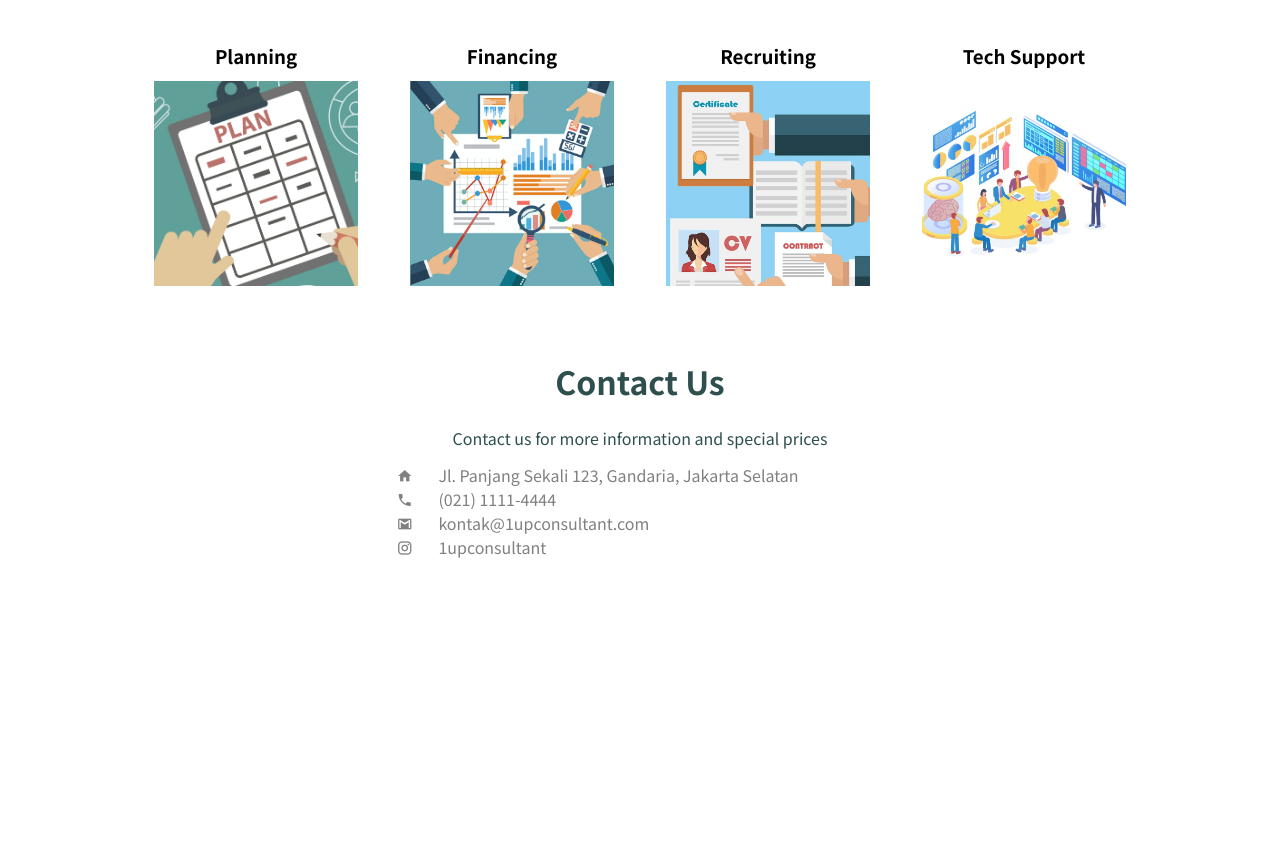
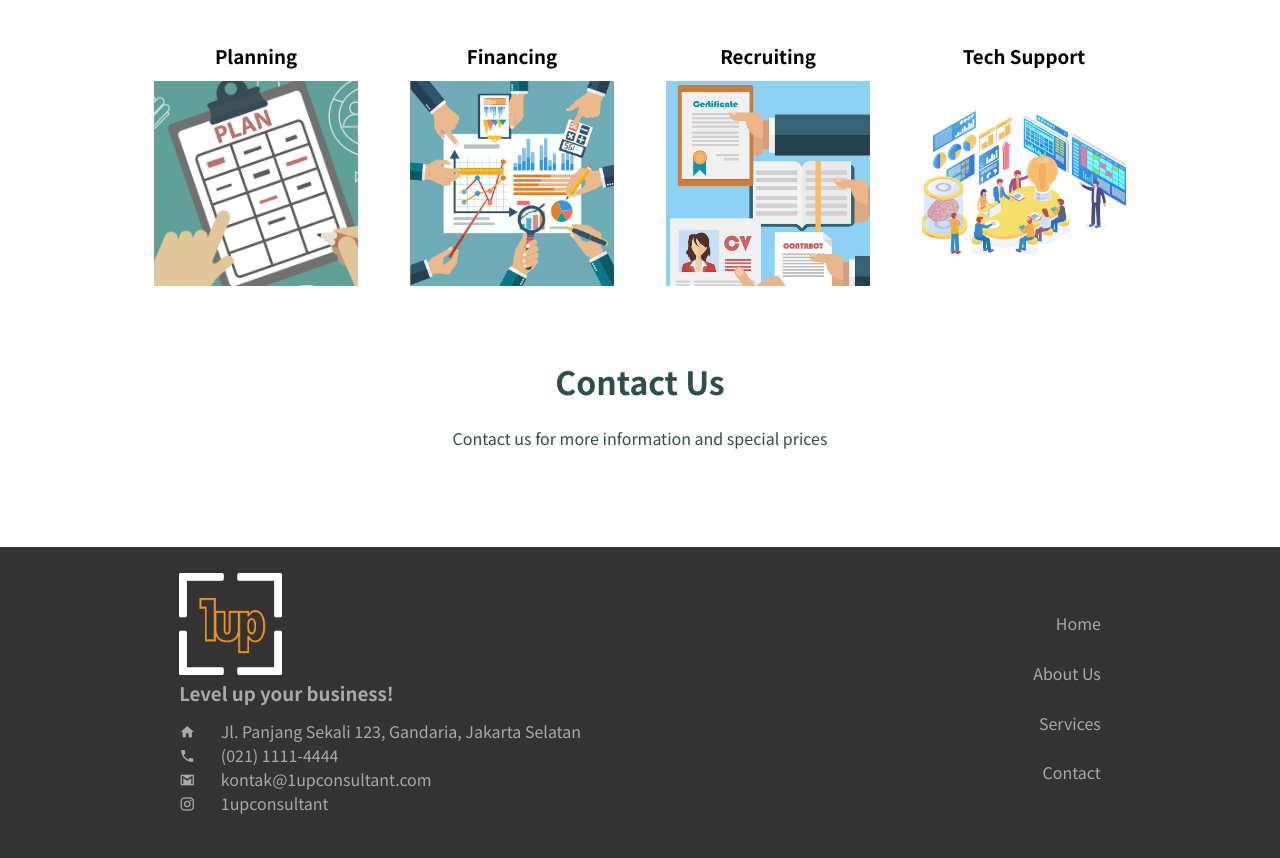
Before and after one commit to khoztec/project-F56, a plain HTML site: page index.html in a window 1280 px wide. Shown: the part 632-1490 px from the top of the page. Before the commit the page ends 1271 px from the top, so only its background shows below. Drawn offline with Linux system fonts and the light colour scheme.

Commit message:
footer + header

```diff
--- a/index.html
+++ b/index.html
@@ -13,23 +13,23 @@
     <header>
         <div class="container">
             <div class="header-left">
-                <img class="logo" src="https://prog-8.com/images/html/advanced/main_logo.png">
+                <img class="logo" src="./static/1up.png">
             </div>
             <span class="fa fa-bars menu-icon"></span>
             <div class="header-right">
                 <a href="#">Home</a>
-                <a href="#">About Us</a>
-                <a href="#">Services</a>
-                <a href="#">Client</a>
-                <a href="#">Contact Us</a>
+                <a href="#about">About Us</a>
+                <a href="#service">Services</a>
+                <a href="#client">Client</a>
+                <a href="#contact">Contact Us</a>
             </div>
         </div>
     </header>
-    <div class="top-wrapper">
+    <div class="top-wrapper" id="header">
             <h1>1UP CONSULTANTS</h1>
             <h3>Level up your business, one stage at a time</h3>
     </div>
-    <div class="service-wrapper">
+    <div class="service-wrapper" id="service">
         <div class="container">
             <div class="service-heading">
                 <h1>Our Services</h1>
@@ -87,23 +87,42 @@
             <h1>Contact Us</h1>
             <p>Contact us for more information and special prices</p>
             <div class="contact-section">
-                <div class="contact-item">
-                    <p><span class="mdi mdi-home"></span>Jl. Panjang Sekali 123, Gandaria, Jakarta Selatan</p>
-                </div>
-                <div class="contact-item">
-                    <p><span class="mdi mdi-phone"></span>(021) 1111-4444</p>
-                </div>
-                <div class="contact-item">
-                    <p><span class="mdi mdi-gmail"></span>kontak@1upconsultant.com</p>
-                </div>
-                <div class="contact-item">
-                    <p><span class="mdi mdi-instagram"></span>1upconsultant</p>
-                </div>
+
             </div>
             <div class="contact-section">
 
             </div>
         </div>
     </div>
+    <footer id="bottom">
+        <div class="container">
+            <div class="footer-content">
+                <img src="./static/1up-2.png" alt="">
+                <h3>Level up your business!</h3>
+                <div class="footer-contact">
+                    <p><span class="mdi mdi-home"></span>Jl. Panjang Sekali 123, Gandaria, Jakarta Selatan</p>
+                    <p><span class="mdi mdi-phone"></span>(021) 1111-4444</p>
+                    <p><span class="mdi mdi-gmail"></span>kontak@1upconsultant.com</p>
+                    <p><span class="mdi mdi-instagram"></span>1upconsultant</p>
+                </div>
+            </div>
+            <div class="footer-content">
+                <div class="footer-list">
+                    <a href="#header">
+                        <p>Home</p>
+                    </a>
+                    <a href="#about">
+                        <p>About Us</p>
+                    </a>
+                    <a href="#service">
+                        <p>Services</p>
+                    </a>
+                    <a href="#contact">
+                        <p>Contact</p>
+                    </a>
+                </div>
+            </div>
+        </div>
+    </footer>
 </body>
 </html>
--- a/stylesheet.css
+++ b/stylesheet.css
@@ -20,9 +20,10 @@ h4, h5, p, a {
 header {
     height: 65px;
     width: 100%;
-    background-color: rgba(34, 49, 52, 0.9);
+    background-color: rgba(255, 255, 255, 0.9);
     position :fixed;
     top: 0;
+    z-index: 10;
 }
 
 .container {
@@ -35,6 +36,10 @@ header {
     float: left;
 }
 
+.header-left img {
+    max-width: 2vw;
+}
+
 .header-right {
     float: right;
     margin-right: -25px;
@@ -43,9 +48,10 @@ header {
 .header-right a {
     line-height: 65px;
     padding: 0 25px;
-    color: white;
+    color: rgb(1, 39, 65);
     display: block;
     float: left;
+    text-decoration: none;
     transition: all 0.5s;
 }
 
@@ -90,6 +96,7 @@ header {
   }
 
 /* Services */
+
 .service-wrapper {
     margin: 3vw 0;
 }
@@ -167,13 +174,61 @@ header {
     display: inline-block;
 }
 
-.contact-item {
-    color: gray;
-    text-align: left;
+
+
+/* Footer */
+
+footer {
+    background-color: rgb(51, 51, 51);
+    padding: 1vw 3vw;
+    width: 100%;
+    height: auto;
+    color: darkgrey;
 }
 
+footer .container {
+    display: inline-block;
+}
 
+.footer-content {
+    width: 50%;
+    float: left;
+    padding: 1vw;
+    margin: 0 auto;
+}
 
-.contact-item span {
+.footer-content img {
+    max-width: 8vw;
+}
+
+.footer-content h3 {
+    margin: 0;
+    padding: 0;
+}
+
+.footer-contact {
+    padding: 1vw 0;
+}
+
+.footer-contact span {
     margin-right: 2vw;
 }
+
+.footer-contact p {
+    text-align: left;
+    margin: 0;
+    padding: 0;
+}
+
+.footer-list {
+    padding: 1vw 0;
+    text-align: right
+}
+
+.footer-list a {
+    margin: 2vw 0;
+    display: block;
+    text-decoration: none;
+    color: darkgrey;
+    padding: 0;
+}
```
Also changed, not shown: static/1up-2.png (added), static/1up.png (added).
